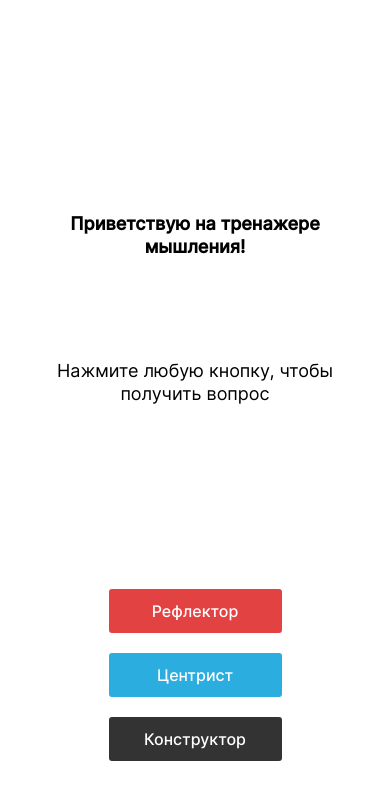
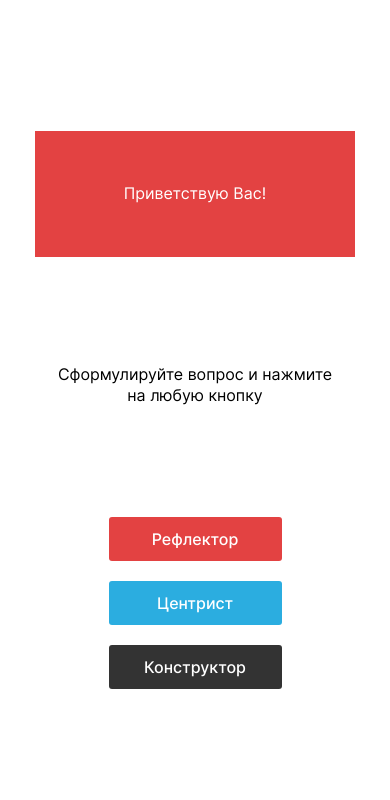
Before and after one commit to George323ru/thinking-trainer, a React app: page / in a window 390 px wide. Built offline with nearby package versions, Linux system fonts and the light colour scheme.

Commit message:
fix font size

```diff
--- a/src/components/App/App.css
+++ b/src/components/App/App.css
@@ -3,35 +3,48 @@
   flex-direction: column;
   justify-content: center;
   align-items: center;
-  margin-top: 300px;
+  min-width: 440px;
+  margin-top: 150px;
   font-family: Inter, Arial, sans-serif;
 }
 
 .main__quotes {
-  height: 100px;
+  background-color: #e34242;
+  min-width: 440px;
+  height: 126px;
+  font-weight: 400;
+  color: #ffffff;
+  font-size: 16px;
 }
 
 .main__description {
-  height: 140px;
-  margin: 0;
+  height: 165px;
+  margin: 0 0 20px;
+  font-size: 16px;
 }
 
 .main__quotes,
 .main__description {
   max-width: 440px;
+  display: flex;
+  align-items: center;
+  justify-content: center;
+  padding: 0 14px;
+  box-sizing: border-box;
 
   line-height: 1.3;
-  font-size: 18px;
   text-align: center;
 }
 
 @media all and (max-width: 520px) {
   .main {
-    margin-top: 200px;
+    margin-top: 120px;
+    min-width: 320px;
   }
 
   .main__quotes,
   .main__description {
+    min-width: 320px;
     max-width: 320px;
   }
 
--- a/src/components/App/App.js
+++ b/src/components/App/App.js
@@ -7,9 +7,10 @@ import Button from '../Button/Button';
 
 const App = () => {
   const [randomQuestionCentrist, setRandomQuestionCentrist] = useState([{
-    question: 'Приветствую на тренажере мышления!',
-    description: 'Нажмите любую кнопку, чтобы получить вопрос'
+    question: 'Приветствую Вас!',
+    description: 'Сформулируйте вопрос и нажмите на любую кнопку'
   }]);
+  const [cardColor, setCardColor] = useState()
 
   const colorButton = {
     colorBlue: "#2bade0",
@@ -25,6 +26,7 @@ const App = () => {
 
   const handleRandomNumderArray = (questionArray) => {
     return Math.floor(Math.random() * questionArray.length);
+
   }
 
   const handleNoRepeating = (array, randomNumber) => {
@@ -41,18 +43,21 @@ const App = () => {
   const handleChange = (e) => {
     let randomNumber
 
-    if (e.target.textContent === 'Центрист') {
+    if (e.target.textContent === nameButton.centrist) {
       randomNumber = handleRandomNumderArray(questionCentrist)
       randomNumber = handleNoRepeating(questionCentrist, randomNumber)
       setRandomQuestionCentrist([questionCentrist[randomNumber]]);
-    } else if (e.target.textContent === 'Рефлектор') {
+      setCardColor(colorButton.colorBlue);
+    } else if (e.target.textContent === nameButton.reflector) {
       randomNumber = handleRandomNumderArray(quotesReflector)
       randomNumber = handleNoRepeating(quotesReflector, randomNumber)
       setRandomQuestionCentrist([quotesReflector[randomNumber]]);
-    } else if (e.target.textContent === 'Конструктор') {
+      setCardColor(colorButton.colorRed);
+    } else if (e.target.textContent === nameButton.constructor) {
       randomNumber = handleRandomNumderArray(quotesСonstructor)
       randomNumber = handleNoRepeating(quotesСonstructor, randomNumber)
       setRandomQuestionCentrist([quotesСonstructor[randomNumber]]);
+      setCardColor(colorButton.colorBlack);
     }
 
   }
@@ -60,7 +65,8 @@ const App = () => {
   return (
     <div className="page">
       <div className="main">
-        <h1 className="main__quotes">{randomQuestionCentrist[0].question}</h1>
+        <h1 className="main__quotes"
+          style={{ background: cardColor }}>{randomQuestionCentrist[0].question}</h1>
         <p className="main__description">{randomQuestionCentrist[0].description}</p>
         <Button
           color={colorButton.colorRed}
--- a/src/components/Button/Button.css
+++ b/src/components/Button/Button.css
@@ -21,6 +21,6 @@
 
 @media all and (max-width: 520px) {
   .main__button:first-of-type {
-    margin-top: 90px;
+    margin-top: 30px;
   }
 }
--- a/src/utils/arraysConstructor.js
+++ b/src/utils/arraysConstructor.js
@@ -36,7 +36,7 @@ const quotesСonstructor = [
     description: 'Выпишите каждый элемент на отдельный стикер. При размещении соответствующих стикеров  располагайте их не вместе, а в разных областях вашей факт-карты, ориентируясь на смысловую близость каждого данного стикера с другими фактами.'
   },
   {
-    question: 'Какие закономерности или факты из общей базы ваших могут иметь отношение к данной задаче?',
+    question: 'Какие закономерности или факты из общей базы ваших знаний могут иметь отношение к данной задаче?',
     description: 'Научные закономерности, практические кейсы, общие сведения по теме задачи — выпишите каждый такой факт на стикер.'
   },
 ];
```
Also changed, not shown: public/manifest.json.
